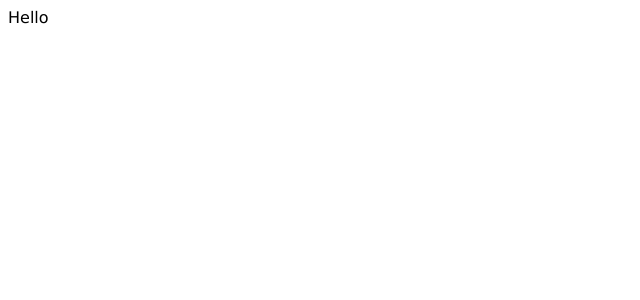
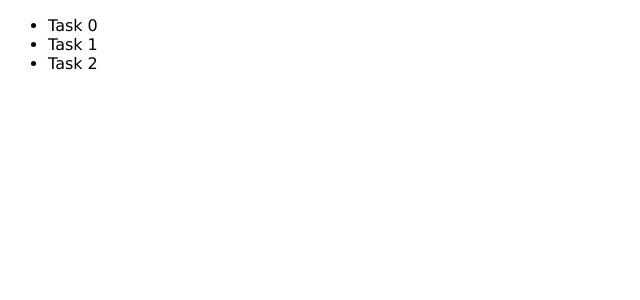
Before and after one commit to atoris1192/todos-react-dotinstall, a React app: page / in a window 1280 px wide. Shown: the top 300 px of the page, without its empty margins (0-640 px from the left). Built offline with nearby package versions, Linux system fonts and the light colour scheme; the HTML template or start-up script is replaced by a standard one.

Commit message:
add todoList

```diff
--- a/src/Application.tsx
+++ b/src/Application.tsx
@@ -1,11 +1,45 @@
 import React from 'react';
 
+interface Todos {
+  id: number;
+  title: string;
+  isDone: boolean;
+}
+
+const todos: Todos[] = [
+  { id: 0, title: "Task 0", isDone: false },
+  { id: 1, title: "Task 1", isDone: false },
+  { id: 2, title: "Task 2", isDone: true },
+]
+
+function TodoList(props) {
+  const todos = props.todos.map( todo => {
+    return(
+      <li key={todo.id}>
+        { todo.title }
+      </li>
+    )
+  })
+
+  return(
+    <ul>
+      { todos }
+    </ul>
+  )
+}
 class Application extends React.Component {
+  private state: any;
+  constructor() {
+    super();
+    this.state = {
+      todos: todos,
+    }
+  }
 
   render() {
     return(
       <div>
-        Hello
+        <TodoList todos={this.state.todos}/>
       </div>
     )
   }
```
Also changed, not shown: 2 other files (tests, documents, lock files or other folders).
